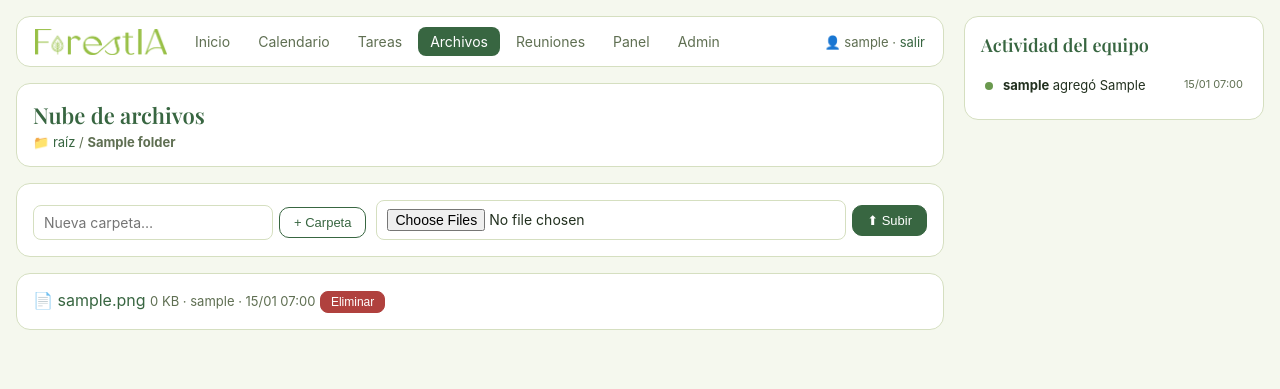
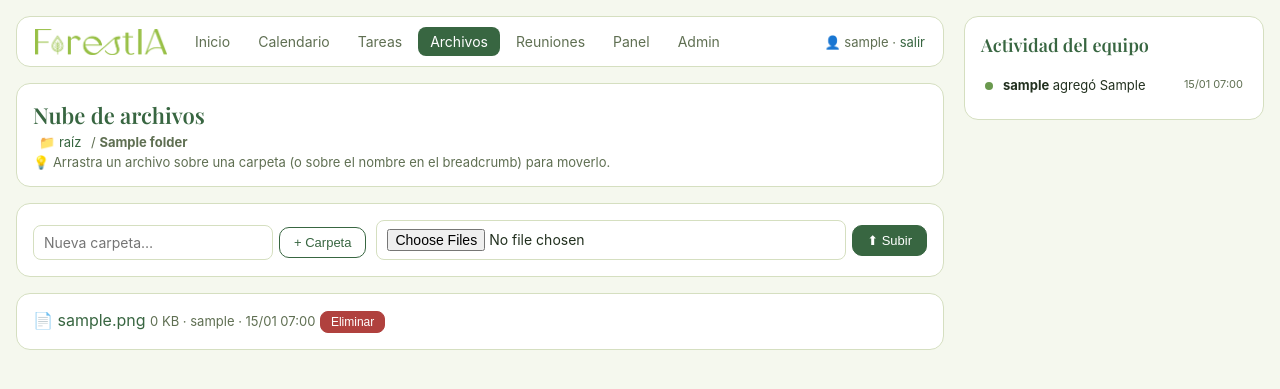
Before and after one commit to catau1625/ForestIA, a Django app: page /equipo/archivos/1/ in a window 1280 px wide. Shown: the top 389 px of the page. Run offline with Django 5.2, Linux system fonts and the light colour scheme; a user stored in the database is signed in; tables that the repository leaves empty hold one stand-in row (values such as "Sample post"); parts of the project's set-up code (start-up, migrations or seed data) failed here and were passed over.

Commit message:
Archivos: mover archivos arrastrandolos a carpetas o breadcrumb
- Nueva vista file_move (POST) que reasigna la carpeta y registra
  actividad («archivo X -> carpeta Y»).
- File rows arrastrables (HTML5 DnD); carpetas y migas de pan son zonas
  de soltado con resaltado visual; URL unica anti-cache en el fetch.

```diff
--- a/apps/team/urls.py
+++ b/apps/team/urls.py
@@ -21,6 +21,7 @@ urlpatterns = [
     path("archivos/<int:folder_id>/", views.files, name="team-files-folder"),
     path("archivos/carpeta/nueva/", views.folder_create, name="team-folder-create"),
     path("archivos/subir/", views.file_upload, name="team-file-upload"),
+    path("archivos/archivo/<int:pk>/mover/", views.file_move, name="team-file-move"),
     path("archivos/archivo/<int:pk>/borrar/", views.file_delete, name="team-file-delete"),
     path("archivos/descargar/<int:pk>/", views.file_download, name="team-file-download"),
     path("reuniones/", views.meet, name="team-meet"),
--- a/apps/team/views.py
+++ b/apps/team/views.py
@@ -317,6 +317,19 @@ def file_upload(request):
 
 @staff_member_required
 @require_POST
+def file_move(request, pk):
+    sf = get_object_or_404(SharedFile, pk=pk)
+    folder_id = request.POST.get("folder") or None
+    folder = get_object_or_404(Folder, pk=folder_id) if folder_id else None
+    sf.folder = folder
+    sf.save(update_fields=["folder"])
+    destino = folder.path_names() if folder else "raíz"
+    _log(request, Activity.CHANGE, f"el archivo «{sf.filename}» → carpeta «{destino}»", reverse("team-files"))
+    return JsonResponse({"ok": True})
+
+
+@staff_member_required
+@require_POST
 def file_delete(request, pk):
     sf = get_object_or_404(SharedFile, pk=pk)
     _log(request, Activity.DELETE, f"el archivo «{sf.filename}»", reverse("team-files"))
--- a/templates/team/files.html
+++ b/templates/team/files.html
@@ -1,14 +1,24 @@
 {% extends "team/base.html" %}
 {% block title %}Archivos · Equipo ForestIA{% endblock %}
 {% block nav_files %}activo{% endblock %}
+{% block extra_head %}
+<style>
+.file-row{cursor:grab}
+.file-row.dragging{opacity:.45}
+.dropzone{border-radius:10px;padding:2px 6px;transition:background .12s}
+.dropzone.dragover{background:var(--pale);outline:2px dashed var(--ok);outline-offset:-2px}
+.up-item.dropzone.dragover{background:var(--pale)}
+</style>
+{% endblock %}
 {% block content %}
 <div class="card">
   <h1>Nube de archivos</h1>
   <p class="muted">
-    <a href="{% url 'team-files' %}">📁 raíz</a>
-    {% for c in crumbs %} / <a href="{% url 'team-files-folder' c.pk %}">{{ c.name }}</a>{% endfor %}
+    <a class="dropzone" data-id="" href="{% url 'team-files' %}">📁 raíz</a>
+    {% for c in crumbs %} / <a class="dropzone" data-id="{{ c.pk }}" href="{% url 'team-files-folder' c.pk %}">{{ c.name }}</a>{% endfor %}
     {% if folder %} / <b>{{ folder.name }}</b>{% endif %}
   </p>
+  <p class="muted" style="margin-top:4px">💡 Arrastra un archivo sobre una carpeta (o sobre el nombre en el breadcrumb) para moverlo.</p>
 </div>
 <div class="card" style="display:flex;gap:10px;flex-wrap:wrap;align-items:flex-end">
   <form class="inline" method="post" action="{% url 'team-folder-create' %}" style="display:flex;gap:6px;align-items:center">
@@ -27,14 +37,14 @@
 <div class="card">
   <div class="upcoming-list">
     {% for f in folders %}
-    <div class="up-item">
+    <div class="up-item dropzone" data-id="{{ f.pk }}" title="Suelta aquí archivos para moverlos a esta carpeta">
       <span>📁</span>
       <a href="{% url 'team-files-folder' f.pk %}" style="flex:1;font-weight:600">{{ f.name }}</a>
       <span class="muted">{{ f.created_by.username }} · {{ f.created_at|date:"d/m/Y" }}</span>
     </div>
     {% endfor %}
     {% for f in files %}
-    <div class="up-item">
+    <div class="up-item file-row" draggable="true" data-id="{{ f.pk }}" title="Arrastra a una carpeta para mover">
       <span>📄</span>
       <a href="{% url 'team-file-download' f.pk %}" style="flex:1">{{ f.filename }}</a>
       <span class="muted">{{ f.size_kb }} KB · {{ f.uploaded_by.username }} · {{ f.created_at|date:"d/m H:i" }}</span>
@@ -49,3 +59,52 @@
   </div>
 </div>
 {% endblock %}
+{% block scripts %}
+<script>
+const csrfToken = document.querySelector('[name=csrfmiddlewaretoken]').value;
+const currentFolderId = '{{ folder.pk|default:"" }}';
+const moveUrlTpl = '{% url 'team-file-move' 0 %}';
+
+document.querySelectorAll('.file-row').forEach(row => {
+  row.addEventListener('dragstart', e => {
+    e.dataTransfer.setData('text/plain', row.dataset.id);
+    e.dataTransfer.effectAllowed = 'move';
+    row.classList.add('dragging');
+  });
+  row.addEventListener('dragend', () => row.classList.remove('dragging'));
+});
+
+document.querySelectorAll('.dropzone').forEach(zone => {
+  zone.addEventListener('dragover', e => {
+    if (![...e.dataTransfer.types].includes('text/plain')) return;
+    e.preventDefault();
+    e.dataTransfer.dropEffect = 'move';
+    zone.classList.add('dragover');
+  });
+  zone.addEventListener('dragleave', () => zone.classList.remove('dragover'));
+  zone.addEventListener('drop', async e => {
+    e.preventDefault();
+    zone.classList.remove('dragover');
+    const id = e.dataTransfer.getData('text/plain');
+    if (!id || zone.dataset.id === currentFolderId) return;
+    const body = new URLSearchParams();
+    body.append('folder', zone.dataset.id);
+    try {
+      const r = await fetch(moveUrlTpl.replace('/0/', '/' + id + '/'), {
+        method: 'POST',
+        headers: {'X-CSRFToken': csrfToken},
+        body,
+      });
+      if (r.ok) {
+        const row = document.querySelector('.file-row[data-id="' + id + '"]');
+        if (row) row.remove();
+      } else {
+        alert('No se pudo mover el archivo. Recarga la página e intenta de nuevo.');
+      }
+    } catch (err) {
+      alert('Error de conexión al mover el archivo.');
+    }
+  });
+});
+</script>
+{% endblock %}
```
